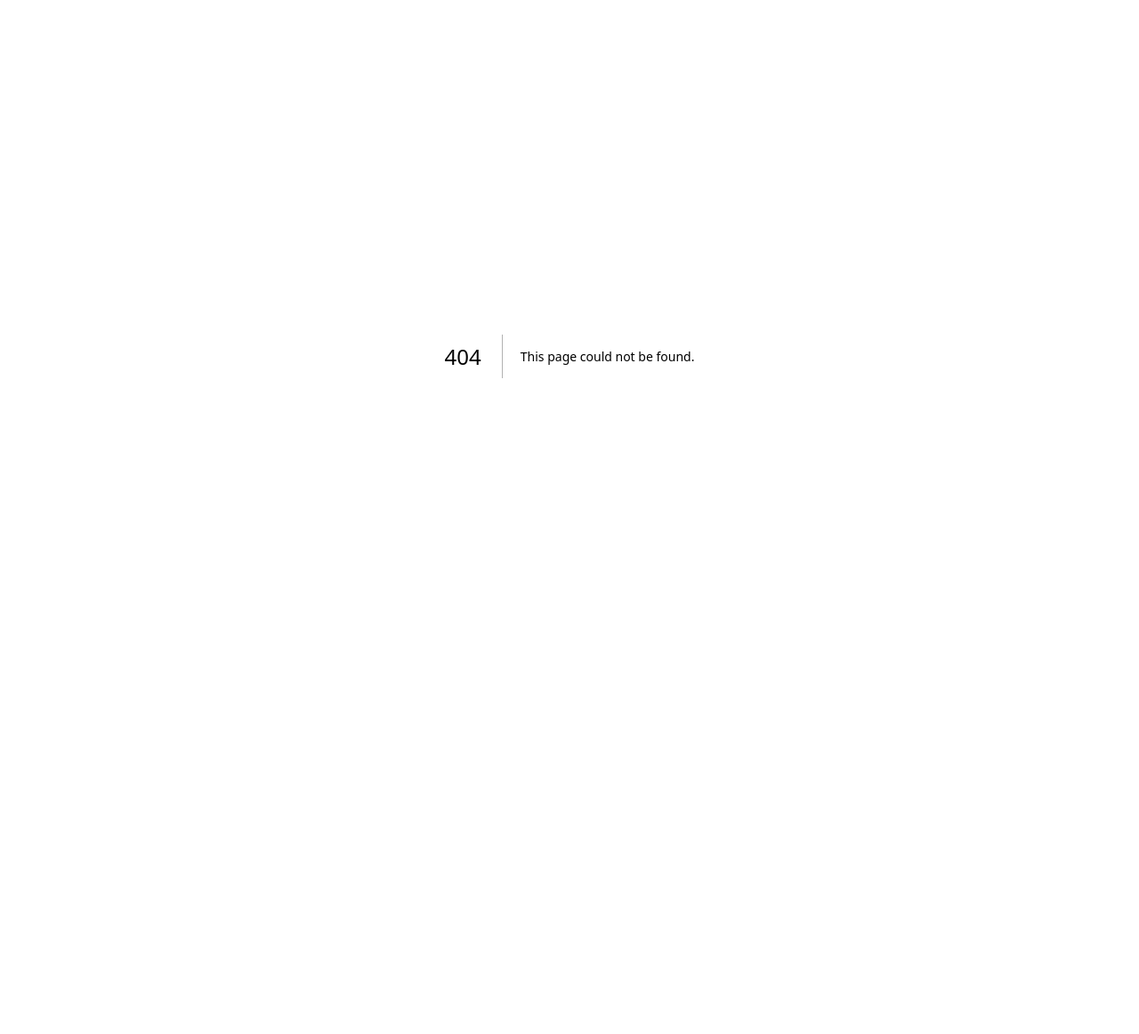
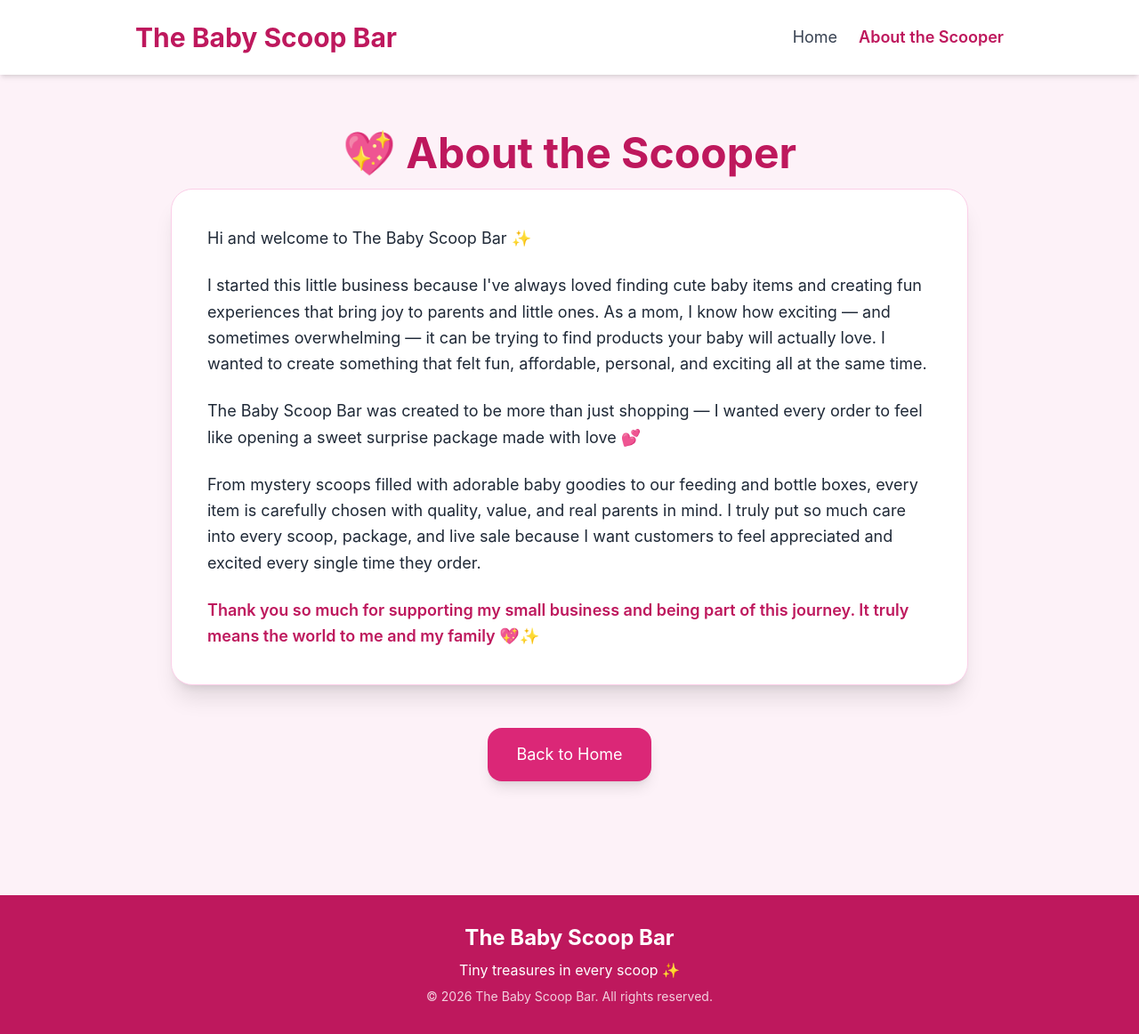
Before and after one commit to thebabyscoopbarco/the-baby-scoop-bar-co, a Next.js app: page /about in a window 1280 px wide. Before the commit this address had no page. Shown: the whole page at 89% size. Before the commit the page ends 800 px from the top, so only its background shows below. Built offline with nearby package versions, Linux system fonts and the light colour scheme.

Commit message:
Create separate About the Scooper page

```diff
--- /dev/null
+++ b/app/about/page.js
@@ -0,0 +1,119 @@
+export default function AboutScooper() {
+
+  return (
+
+    <div className="min-h-screen bg-pink-50 text-gray-800">
+
+      {/* Header with Navigation */}
+
+      <header className="bg-white shadow-md">
+
+        <div className="max-w-5xl mx-auto px-6 py-6 flex justify-between items-center">
+
+          <a href="/" className="text-3xl font-bold text-pink-700">
+
+            The Baby Scoop Bar
+
+          </a>
+
+          <nav className="flex gap-6">
+
+            <a href="/" className="text-lg text-gray-700 hover:text-pink-700 transition">
+
+              Home
+
+            </a>
+
+            <a href="/about" className="text-lg text-pink-700 font-semibold">
+
+              About the Scooper
+
+            </a>
+
+          </nav>
+
+        </div>
+
+      </header>
+
+      {/* About Section */}
+
+      <section className="py-16 px-6">
+
+        <div className="max-w-4xl mx-auto">
+
+          <h1 className="text-5xl font-bold text-pink-700 mb-4 text-center">
+
+            💖 About the Scooper
+
+          </h1>
+
+          <div className="bg-white rounded-3xl shadow-xl p-10 border border-pink-200">
+
+            <p className="text-lg leading-relaxed mb-6">
+
+              Hi and welcome to The Baby Scoop Bar ✨
+
+            </p>
+
+            <p className="text-lg leading-relaxed mb-6">
+
+              I started this little business because I've always loved finding cute baby items and creating fun experiences that bring joy to parents and little ones. As a mom, I know how exciting — and sometimes overwhelming — it can be trying to find products your baby will actually love. I wanted to create something that felt fun, affordable, personal, and exciting all at the same time.
+
+            </p>
+
+            <p className="text-lg leading-relaxed mb-6">
+
+              The Baby Scoop Bar was created to be more than just shopping — I wanted every order to feel like opening a sweet surprise package made with love 💕
+
+            </p>
+
+            <p className="text-lg leading-relaxed mb-6">
+
+              From mystery scoops filled with adorable baby goodies to our feeding and bottle boxes, every item is carefully chosen with quality, value, and real parents in mind. I truly put so much care into every scoop, package, and live sale because I want customers to feel appreciated and excited every single time they order.
+
+            </p>
+
+            <p className="text-lg leading-relaxed font-semibold text-pink-700">
+
+              Thank you so much for supporting my small business and being part of this journey. It truly means the world to me and my family 💖✨
+
+            </p>
+
+          </div>
+
+          <div className="text-center mt-12">
+
+            <a href="/" className="bg-pink-600 hover:bg-pink-700 text-white px-8 py-4 rounded-2xl text-lg shadow-lg transition inline-block">
+
+              Back to Home
+
+            </a>
+
+          </div>
+
+        </div>
+
+      </section>
+
+      {/* Footer */}
+
+      <footer className="bg-pink-700 text-white py-8 text-center px-6 mt-16">
+
+        <h3 className="text-2xl font-bold mb-2">The Baby Scoop Bar</h3>
+
+        <p className="mb-2">Tiny treasures in every scoop ✨</p>
+
+        <p className="text-sm opacity-80">
+
+          © 2026 The Baby Scoop Bar. All rights reserved.
+
+        </p>
+
+      </footer>
+
+    </div>
+
+  )
+
+}
```
